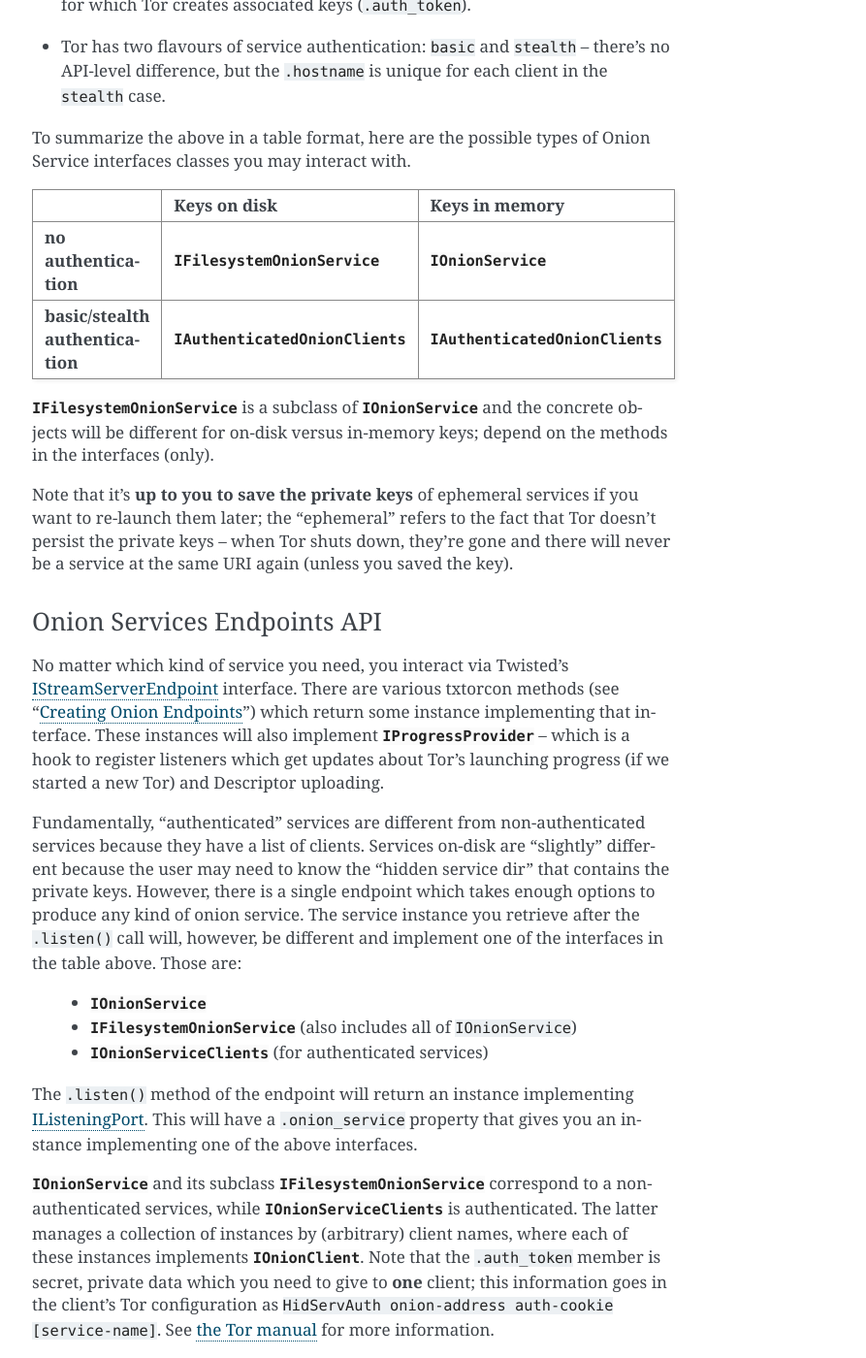
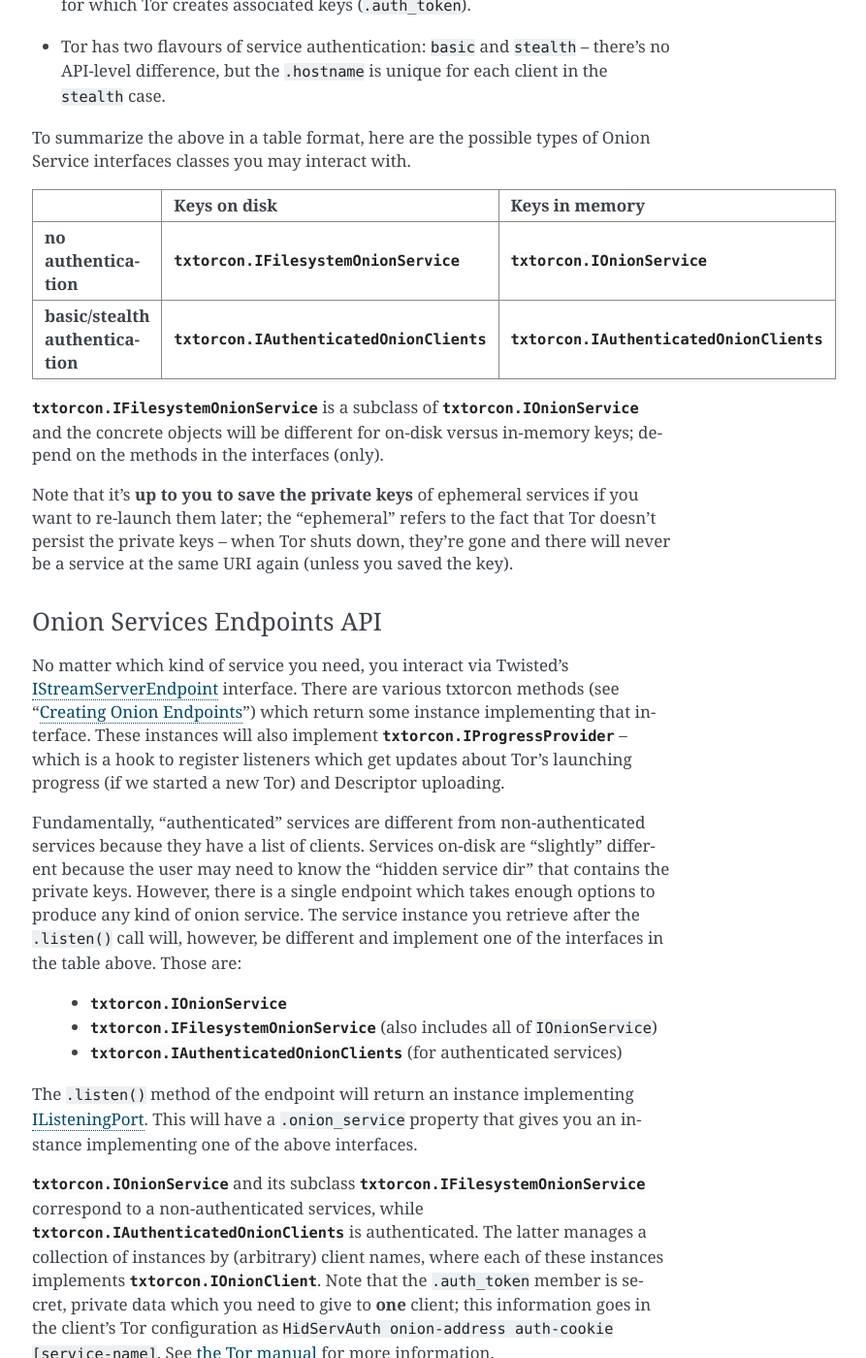
Before and after one commit to meejah/txtorcon, a Sphinx documentation site: the page built from docs/guide.rst, in a window 1280 px wide and 1400 px high, scrolled down 8862 px. Shown: the whole window at 97% size, without its empty margins (387-1280 px from the left). Built offline with Sphinx 7.4.7, drawn with Linux system fonts in a browser that asks for light colours; the version number could not be read and is left out; some of the changed text lies outside the part shown.

```diff
--- a/docs/guide.rst
+++ b/docs/guide.rst
@@ -420,7 +420,7 @@ backwards-compatibility). You should thus usually pass ``version=3``
 From an API perspective, here are the parts we care about:
 
 - each service has a secret, private key (with a corresponding public
-  part):
+  part);
    - these keys can be on disk (in the "hidden service directory");
    - or, they can be "ephemeral" (only in memory);
 - the "host name" is a hash of the public-key (e.g. ``timaq4ygg2iegci7.onion``);
@@ -440,16 +440,16 @@ From an API perspective, here are the parts we care about:
 To summarize the above in a table format, here are the possible types
 of Onion Service interfaces classes you may interact with.
 
-+----------------------------------+--------------------------------------+--------------------------------------+
-|                                  | Keys on disk                         | Keys in memory                       |
-+==================================+======================================+======================================+
-|      **no authentication**       | :class:`.IFilesystemOnionService`    | :class:`.IOnionService`              |
-+----------------------------------+--------------------------------------+--------------------------------------+
-| **basic/stealth authentication** | :class:`.IAuthenticatedOnionClients` | :class:`.IAuthenticatedOnionClients` |
-+----------------------------------+--------------------------------------+--------------------------------------+
++----------------------------------+-------------------------------------------+--------------------------------------------+
+|                                  | Keys on disk                              | Keys in memory                             |
++==================================+===========================================+============================================+
+|      **no authentication**       | :obj:`txtorcon.IFilesystemOnionService`   | :obj:`txtorcon.IOnionService`              |
++----------------------------------+-------------------------------------------+--------------------------------------------+
+| **basic/stealth authentication** | :obj:`txtorcon.IAuthenticatedOnionClients`| :obj:`txtorcon.IAuthenticatedOnionClients` |
++----------------------------------+-------------------------------------------+--------------------------------------------+
 
-:class:`.IFilesystemOnionService` is a subclass of
-:class:`.IOnionService` and the concrete objects will
+:obj:`txtorcon.IFilesystemOnionService` is a subclass of
+:obj:`txtorcon.IOnionService` and the concrete objects will
 be different for on-disk versus in-memory keys; depend on the
 methods in the interfaces (only).
 
@@ -467,7 +467,7 @@ No matter which kind of service you need, you interact via Twisted's
 `IStreamServerEndpoint`_ interface. There are various txtorcon methods
 (see ":ref:`create_onion`") which return some instance implementing that
 interface. These instances will also implement
-:class:`.IProgressProvider` -- which is a hook to register
+:obj:`txtorcon.IProgressProvider` -- which is a hook to register
 listeners which get updates about Tor's launching progress (if we
 started a new Tor) and Descriptor uploading.
 
@@ -480,22 +480,22 @@ to produce any kind of onion service. The service instance you
 retrieve after the ``.listen()`` call will, however, be different and
 implement one of the interfaces in the table above. Those are:
 
- - :class:`.IOnionService`
- - :class:`.IFilesystemOnionService` (also includes all of ``IOnionService``)
- - :class:`.IOnionServiceClients` (for authenticated services)
+ - :obj:`txtorcon.IOnionService`
+ - :obj:`txtorcon.IFilesystemOnionService` (also includes all of ``IOnionService``)
+ - :obj:`txtorcon.IAuthenticatedOnionClients` (for authenticated services)
 
 The ``.listen()`` method of the endpoint will return an instance
 implementing `IListeningPort`_. This will have a ``.onion_service``
 property that gives you an instance implementing one of the above
 interfaces.
 
-:class:`.IOnionService` and its subclass
-:class:`.IFilesystemOnionService` correspond to a
+:obj:`txtorcon.IOnionService` and its subclass
+:obj:`txtorcon.IFilesystemOnionService` correspond to a
 non-authenticated services, while
-:class:`.IOnionServiceClients` is authenticated. The latter
+:obj:`txtorcon.IAuthenticatedOnionClients` is authenticated. The latter
 manages a collection of instances by (arbitrary) client names, where
 each of these instances implements
-:class:`.IOnionClient`. Note that the ``.auth_token`` member
+:obj:`txtorcon.IOnionClient`. Note that the ``.auth_token`` member
 is secret, private data which you need to give to **one** client; this
 information goes in the client's Tor configuration as ``HidServAuth
 onion-address auth-cookie [service-name]``. See `the Tor manual`_ for
@@ -508,7 +508,7 @@ Creating Onion Endpoints
 ~~~~~~~~~~~~~~~~~~~~~~~~
 
 The easiest-to-use API are methods of :class:`.Tor`, which
-allow you to create `IStreamServerEndpoint` instances for the various
+allow you to create `IStreamServerEndpoint`_ instances for the various
 Onion Service types. For all service types there is a single endpoint
 that you create: :class:`.TCPHiddenServiceEndpoint`. Thus, you
 **are advised to use a factory-method to create the instance**
@@ -604,7 +604,7 @@ services, they are avaialble via :class:`.TorConfig` and the
 
 These presents a "flattened" version of any authenticated services, so
 that each element in the list of ``.HiddenServices`` is itself at
-least a :class:`.IOnionService` (it may also implement other
+least a :obj:`txtorcon.IOnionService` (it may also implement other
 interfaces, but every one will implement ``IOnionService``).
 
 You can still set any settable attributes on these objects, and Tor's
@@ -743,7 +746,7 @@ Building Many Circuits
    you want this now.
 
 If you would like to build many circuits, you'll want an instance that
-implements :class:`.ICircuitBuilder` (which is usually simply
+implements :obj:`txtorcon.ICircuitBuilder` (which is usually simply
 an instance of :class:`.CircuitBuilder`). Instances of this
 class can be created by calling one of the factory functions like
 :func:`.circuit_builder_fixed_exit`.
--- a/docs/releases.rst
+++ b/docs/releases.rst
@@ -527,7 +527,7 @@ June 1, 2012
  * faster TorState startup;
  * SAFECOOKIE support;
  * several bug fixes;
- * options to :ref:`circuit_failure_rates.py` example to make it actually-useful;
+ * options to `circuit_failure_rates.py` example to make it actually-useful;
  * include built documentation + sources in tarball;
  * include tests in tarball;
  * improved logging;
--- a/docs/txtorcon-controller.rst
+++ b/docs/txtorcon-controller.rst
@@ -13,12 +13,10 @@ Tor
 connect
 -------
 
-# FIXME why doesn't "txtorcon.connect" work here with automethod??
-
-.. method:: txtorcon.connect
+.. automethod:: txtorcon.controller.connect
 
 
 launch
 ------
 
-.. method:: txtorcon.launch
+.. automethod:: txtorcon.controller.launch
--- a/docs/txtorcon-interface.rst
+++ b/docs/txtorcon-interface.rst
@@ -1,5 +1,7 @@
 :mod:`txtorcon.interface` Module
 ================================
+
+Note: the Onion interfaces are defined in :ref:`onion_api`
 
 interface.IStreamAttacher
 -------------------------
--- a/docs/txtorcon-onion.rst
+++ b/docs/txtorcon-onion.rst
@@ -1,3 +1,5 @@
+.. _onion_api:
+
 Onion APIs
 ==========
 
```
Also changed, not shown: other parts of docs/guide.rst (+13 -10 lines), 3 other files.
